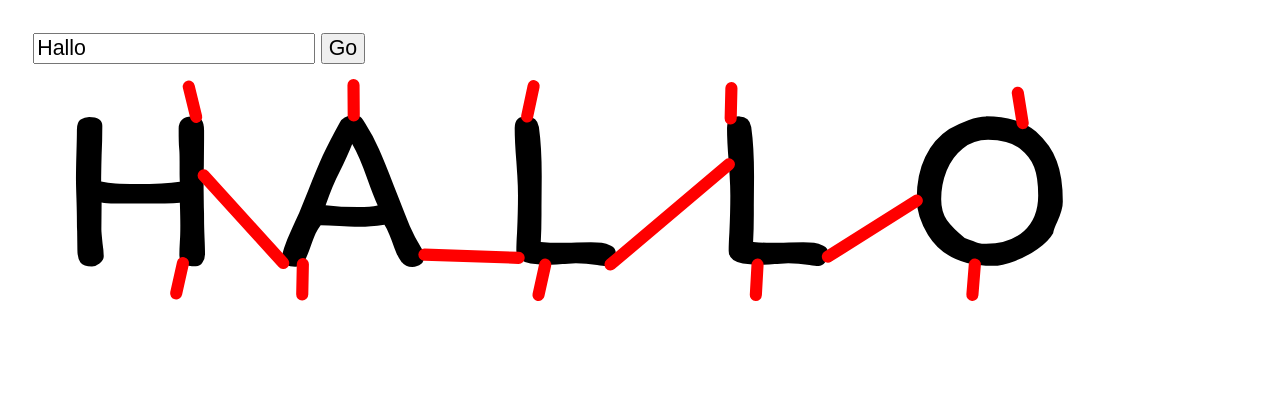
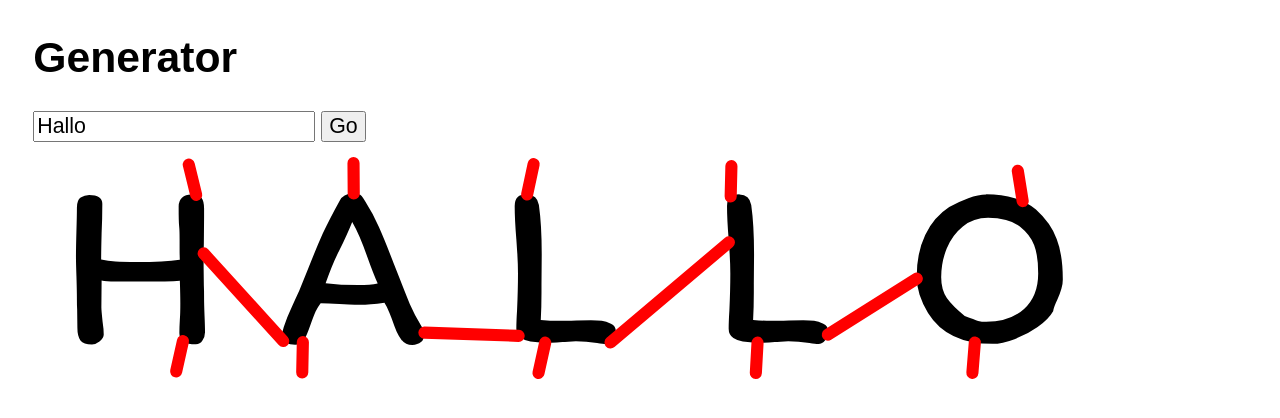
Before and after one commit to malteschmitz/r2r, a plain HTML site: page index.html in a window 1280 px wide. Drawn offline with Linux system fonts and the light colour scheme.

Commit message:
Add title

```diff
--- a/index.html
+++ b/index.html
@@ -7,6 +7,7 @@
 <style type="text/css">
   input, button, html {
     font-size: 16pt;
+    font-family: sans-serif;
   }
   body {
     margin: 25pt;
@@ -16,6 +17,8 @@
 </head>
 
 <body>
+
+<h1>Generator</h1>
 
 <form id="configForm">
   <input type="text" id="inputString" value="Hallo">
```
